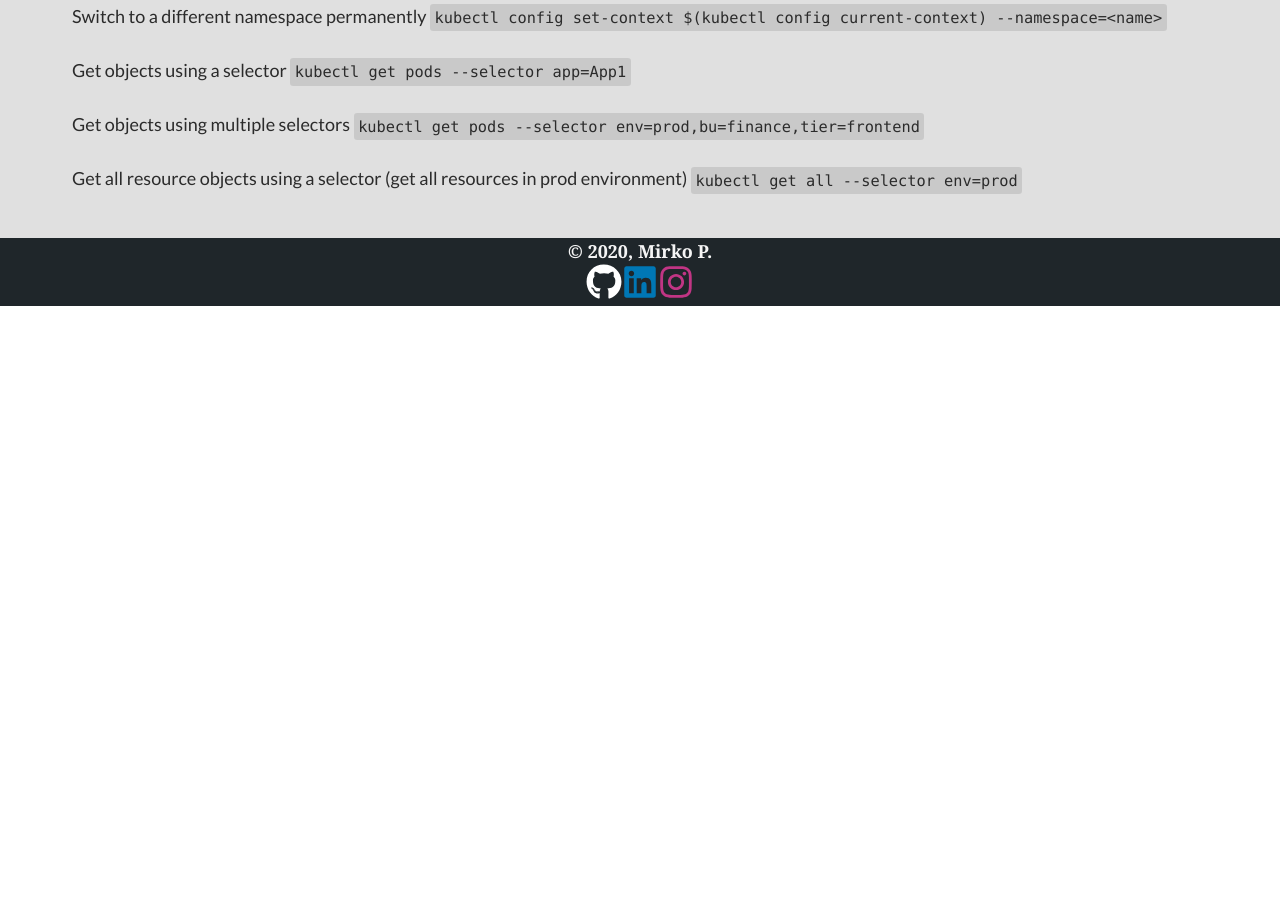
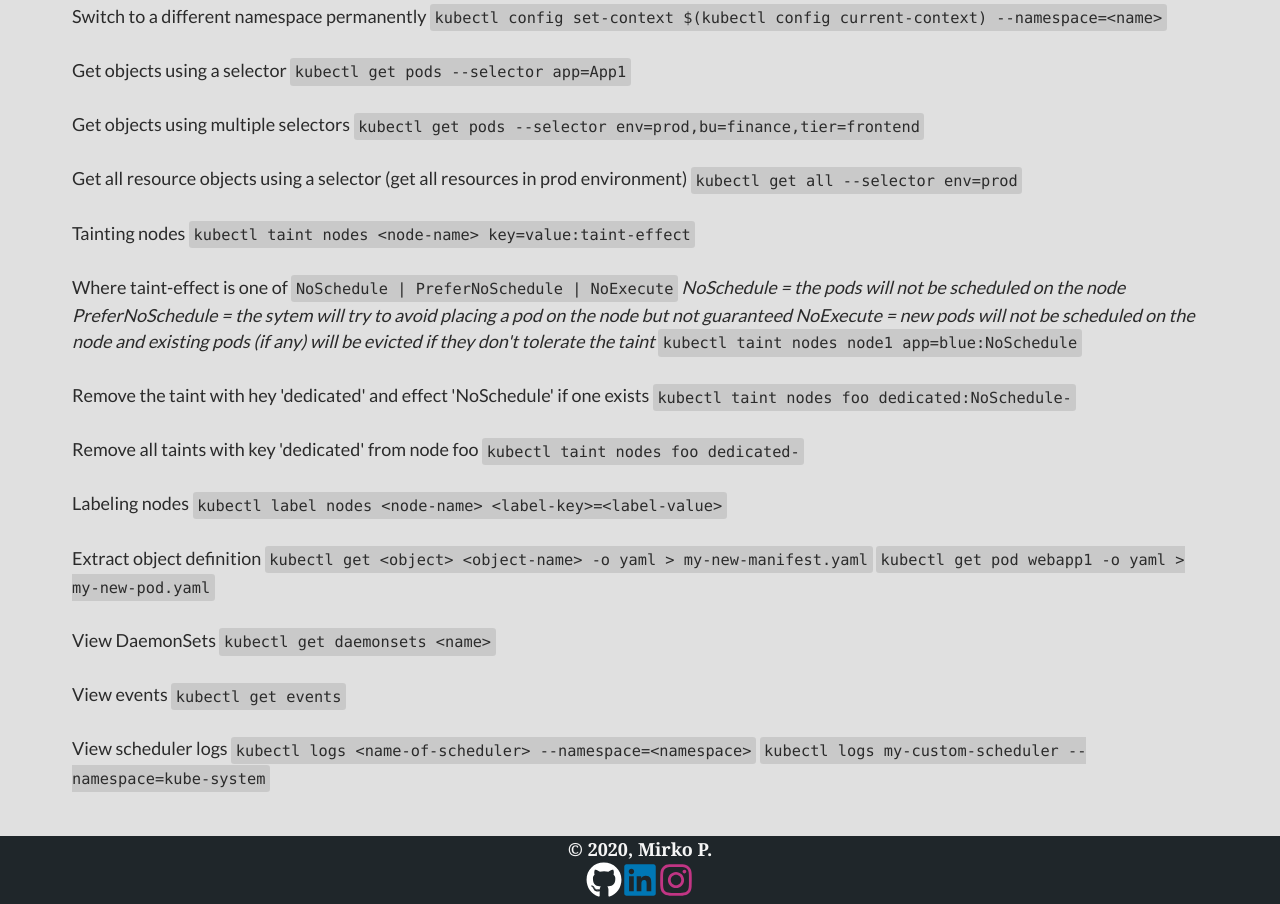
Before and after one commit to palm002/blog, a Gatsby site: page /k8s-cheatsheet/ in a window 1280 px wide. Shown: the part 1126-2030 px from the top of the page. Before the commit the page ends 1432 px from the top, so only its background shows below. Built offline with nearby package versions, Linux system fonts and the light colour scheme; Gatsby itself is replaced by a stand-in of ours.

Commit message:
Updated k8s post

```diff
--- a/src/markdown-pages/k8s-cheatsheet.md
+++ b/src/markdown-pages/k8s-cheatsheet.md
@@ -50,6 +50,38 @@ Get objects using multiple selectors
 Get all resource objects using a selector (get all resources in prod environment)
 `kubectl get all --selector env=prod`
 
+Tainting nodes
+`kubectl taint nodes <node-name> key=value:taint-effect`
+
+Where taint-effect is one of `NoSchedule | PreferNoSchedule | NoExecute`
+*NoSchedule = the pods will not be scheduled on the node*
+*PreferNoSchedule = the sytem will try to avoid placing a pod on the node but not guaranteed*
+*NoExecute = new pods will not be scheduled on the node and existing pods (if any) will be evicted if they don't tolerate the taint*
+`kubectl taint nodes node1 app=blue:NoSchedule`
+
+Remove the taint with hey 'dedicated' and effect 'NoSchedule' if one exists
+`kubectl taint nodes foo dedicated:NoSchedule-`
+
+Remove all taints with key 'dedicated' from node foo
+`kubectl taint nodes foo dedicated-`
+
+Labeling nodes
+`kubectl label nodes <node-name> <label-key>=<label-value>`
+
+Extract object definition
+`kubectl get <object> <object-name> -o yaml > my-new-manifest.yaml`
+`kubectl get pod webapp1 -o yaml > my-new-pod.yaml`
+
+View DaemonSets
+`kubectl get daemonsets <name>`
+
+View events
+`kubectl get events`
+
+View scheduler logs
+`kubectl logs <name-of-scheduler> --namespace=<namespace>`
+`kubectl logs my-custom-scheduler --namespace=kube-system`
+
 
 
 
```
